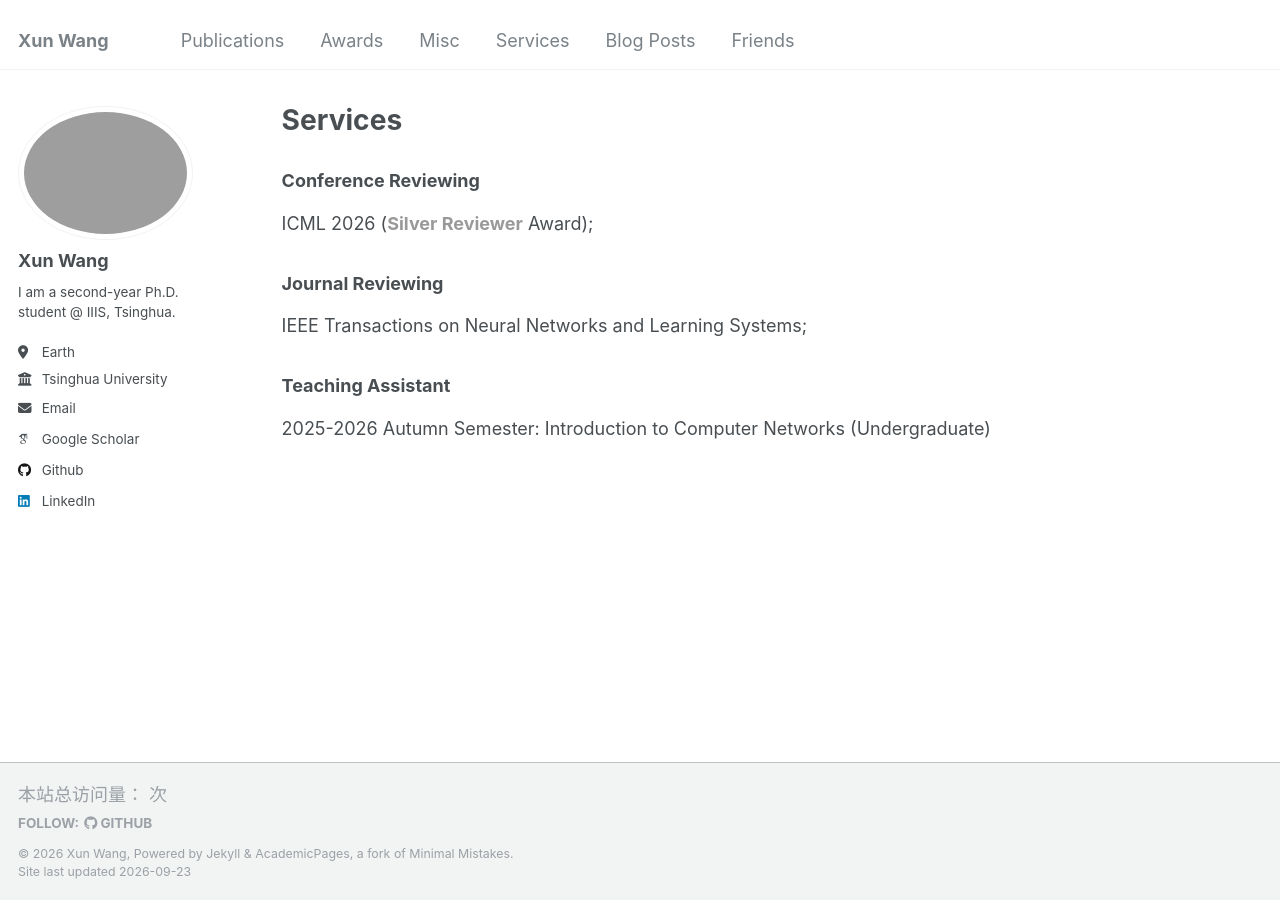
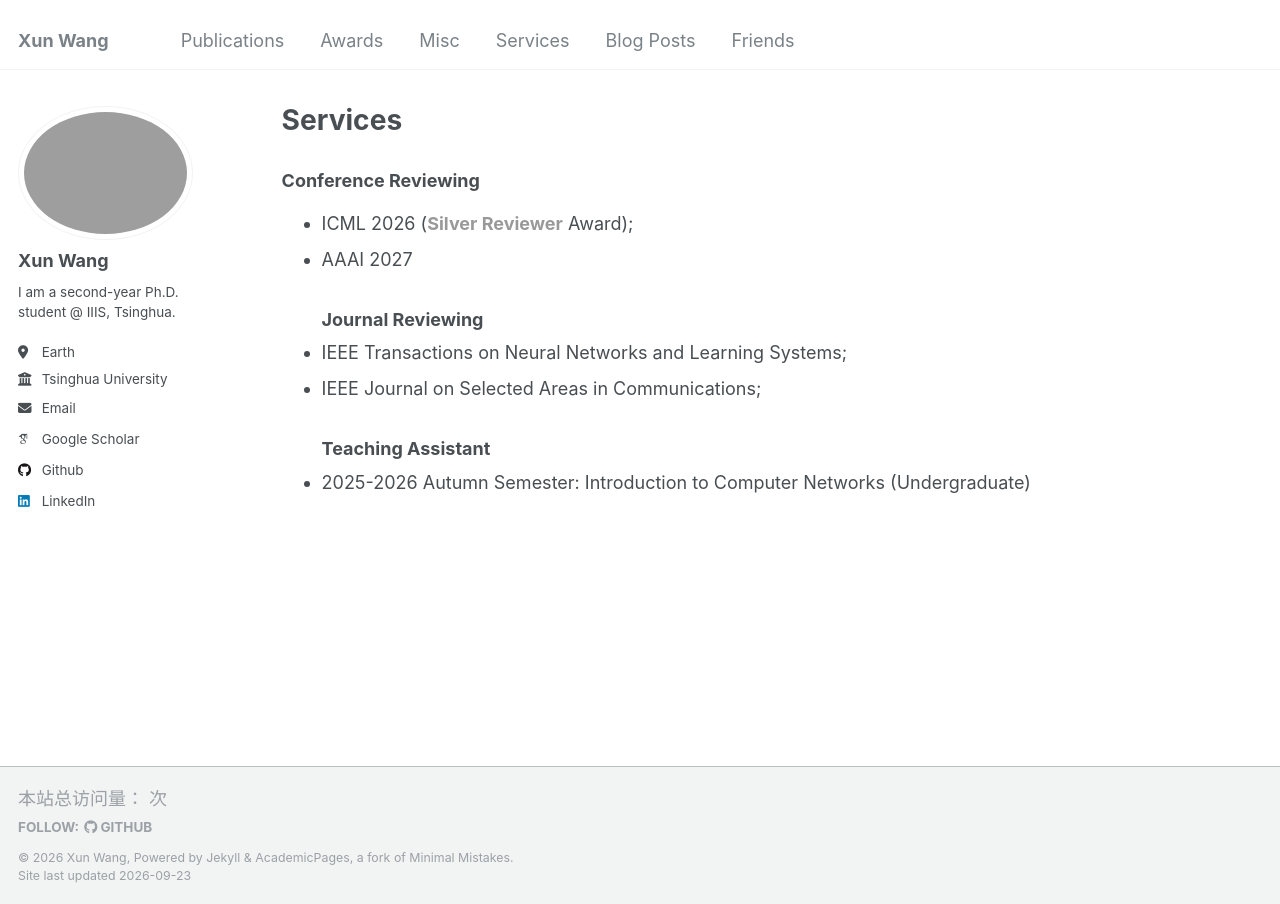
Before and after one commit to Misakau/Misakau.github.io, a Jekyll site: the page built from _pages/services.md, in a window 1280 px wide. Built offline with Jekyll 4.4.1, drawn with Linux system fonts in a browser that asks for light colours; some web fonts are replaced; comment, search, counter and statistics services are not loaded.

Commit message:
update awards and services

```diff
--- a/_pages/services.md
+++ b/_pages/services.md
@@ -10,8 +10,10 @@ redirect_from:
 {% include base_path %}
 
 ### Conference Reviewing
- ICML 2026 (<span style="color:rgb(153, 153, 153); font-weight: bold;">Silver Reviewer</span> Award);
+ - ICML 2026 (<span style="color:rgb(153, 153, 153); font-weight: bold;">Silver Reviewer</span> Award);
+ - AAAI 2027
 ### Journal Reviewing
-IEEE Transactions on Neural Networks and Learning Systems;
+ - IEEE Transactions on Neural Networks and Learning Systems;
+ - IEEE Journal on Selected Areas in Communications;
 ### Teaching Assistant
-2025-2026 Autumn Semester: Introduction to Computer Networks (Undergraduate)
+ - 2025-2026 Autumn Semester: Introduction to Computer Networks (Undergraduate)
```
Also changed, not shown: _pages/awards.md (+2 -0 lines).
